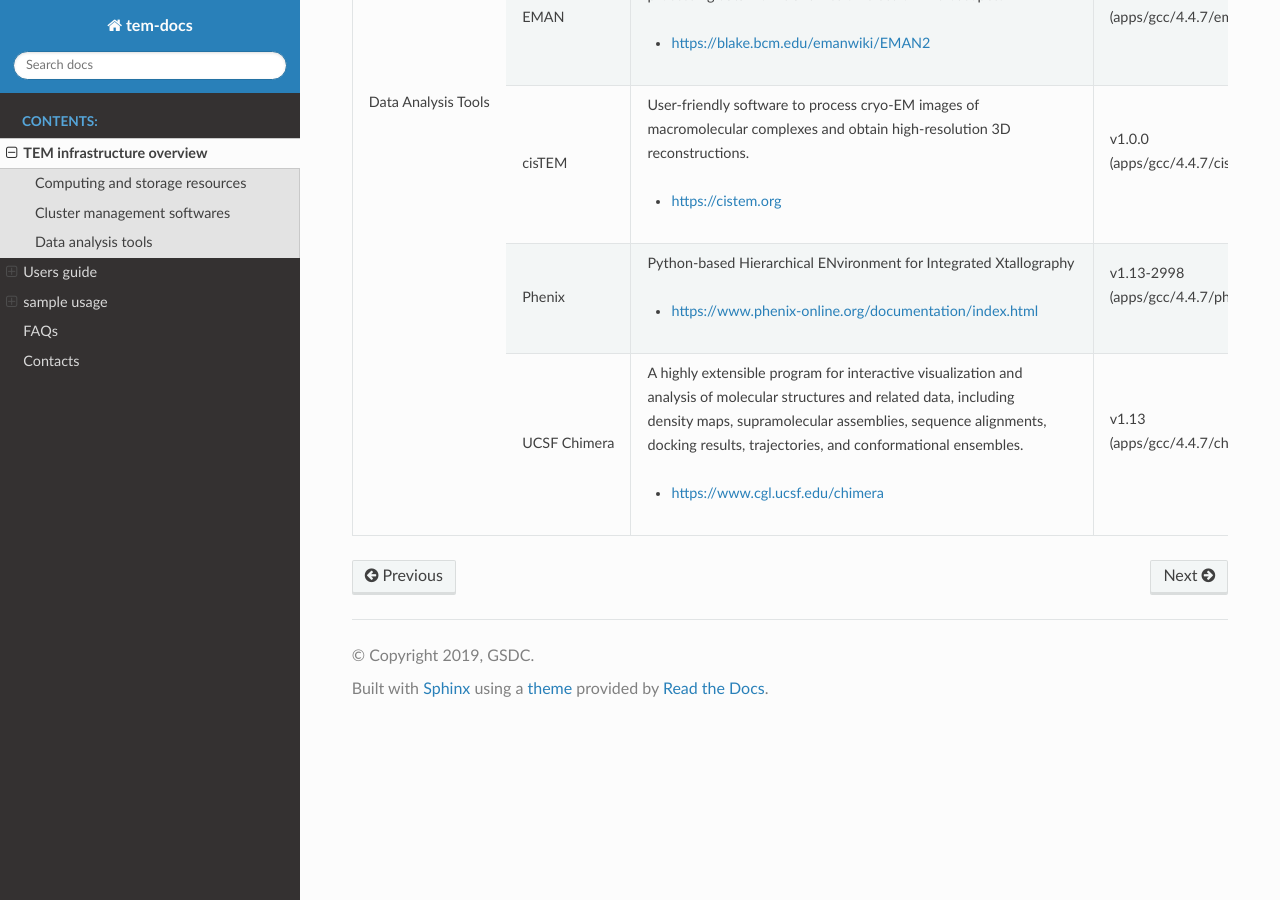
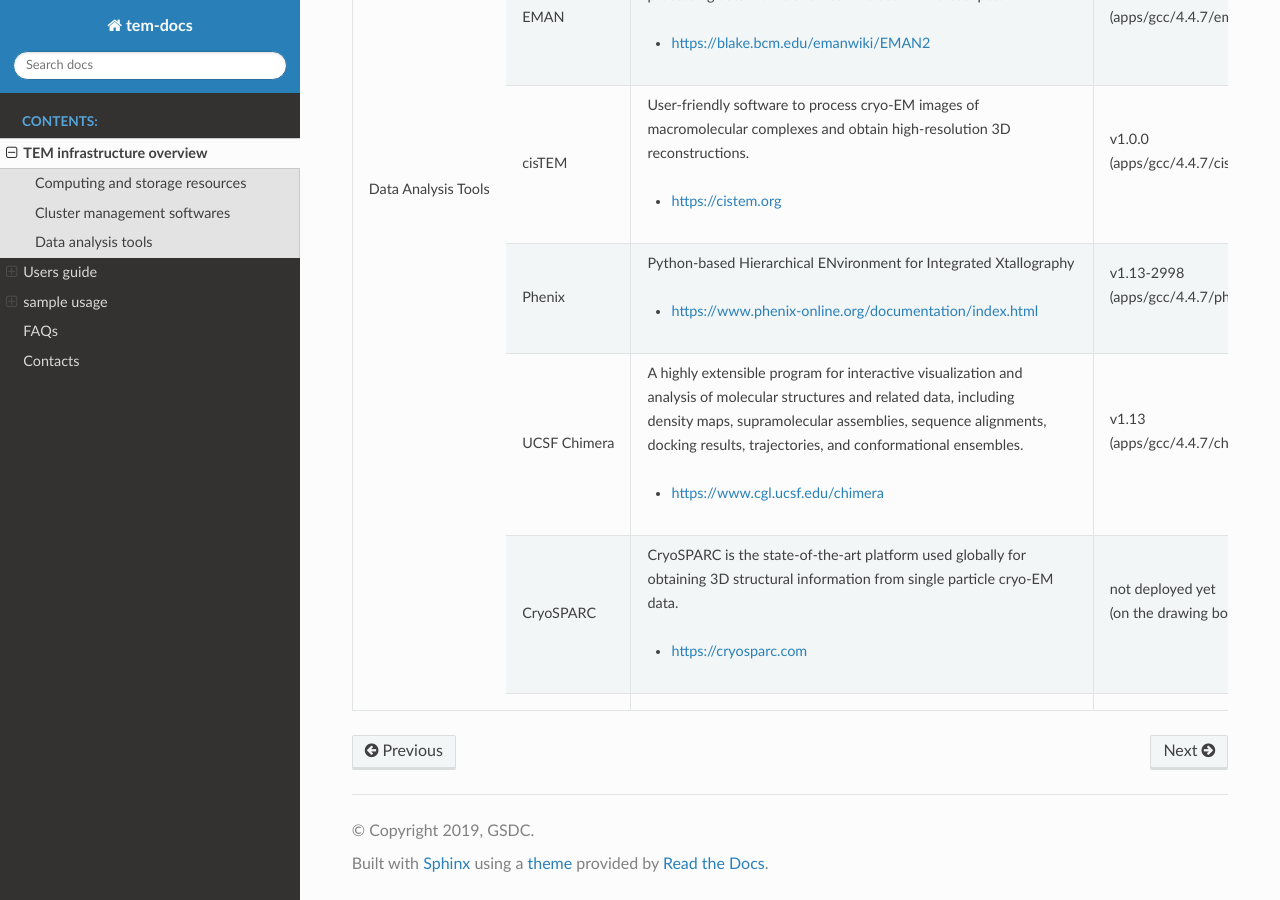
Before and after one commit to junglok/tem-docs, a Sphinx documentation site: the page built from docs/infra.rst, in a window 1280 px wide and 900 px high, scrolled down 2979 px. Built offline with Sphinx 7.4.7 and the Read the Docs theme 2.0.0, drawn with Linux system fonts in a browser that asks for light colours.

Commit message:
first commit

```diff
--- a/docs/infra.rst
+++ b/docs/infra.rst
@@ -124,4 +124,12 @@
 |              |                     | | docking results, trajectories, and conformational ensembles.     |                                        |
 |              |                     |                                                                    |                                        |
 |              |                     | - https://www.cgl.ucsf.edu/chimera                                 |                                        |
+|              +---------------------+--------------------------------------------------------------------+----------------------------------------+
+|              | CryoSPARC           | | CryoSPARC is the state-of-the-art platform used globally for     | | not deployed yet                     |
+|              |                     | | obtaining 3D structural information from single particle cryo-EM | | (on the drawing board)               |
+|              |                     | | data.                                                            |                                        |
+|              |                     |                                                                    |                                        |
+|              |                     | - https://cryosparc.com                                            |                                        |
+|              +---------------------+--------------------------------------------------------------------+----------------------------------------+
+|              |                     |                                                                    |                                        |
 +--------------+---------------------+--------------------------------------------------------------------+----------------------------------------+
```
